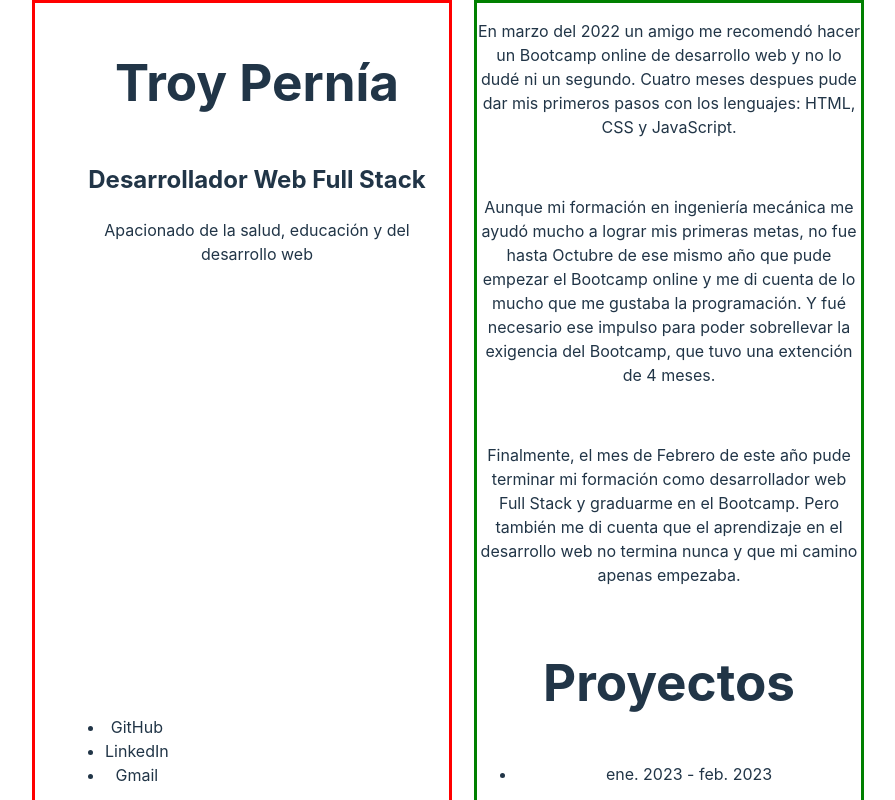
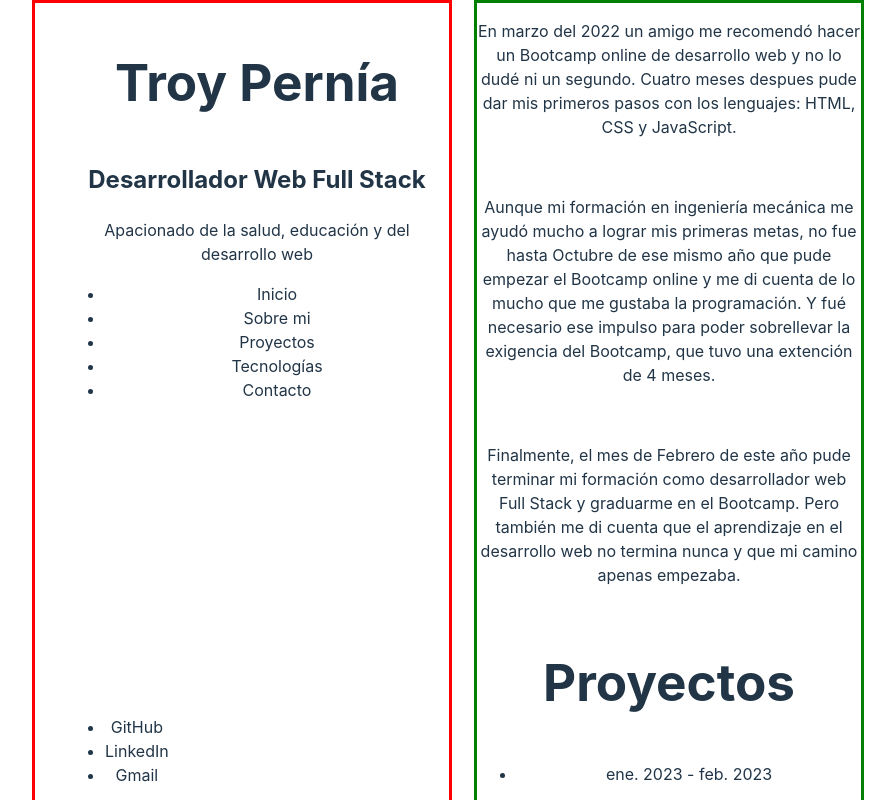
Before and after one commit to Tortoiselizard/Portafolio_Front, a React (Vite) app: page / in a window 1280 px wide. Shown: the top 800 px of the page, without its empty margins (224-1119 px from the left). Built offline with nearby package versions, Linux system fonts and the light colour scheme.

Commit message:
change components/Home: add component Nav (line 1,10)

```diff
--- a/src/components/Home/Home.jsx
+++ b/src/components/Home/Home.jsx
@@ -1,3 +1,4 @@
+import Nav from '../Nav/Nav'
 import style from './Home.module.css'
 
 function Home () {
@@ -6,6 +7,7 @@ function Home () {
       <h1>Troy Pernía</h1>
       <h2>Desarrollador Web Full Stack</h2>
       <p>Apacionado de la salud, educación y del desarrollo web</p>
+      <Nav />
     </section>
   )
 }
```
